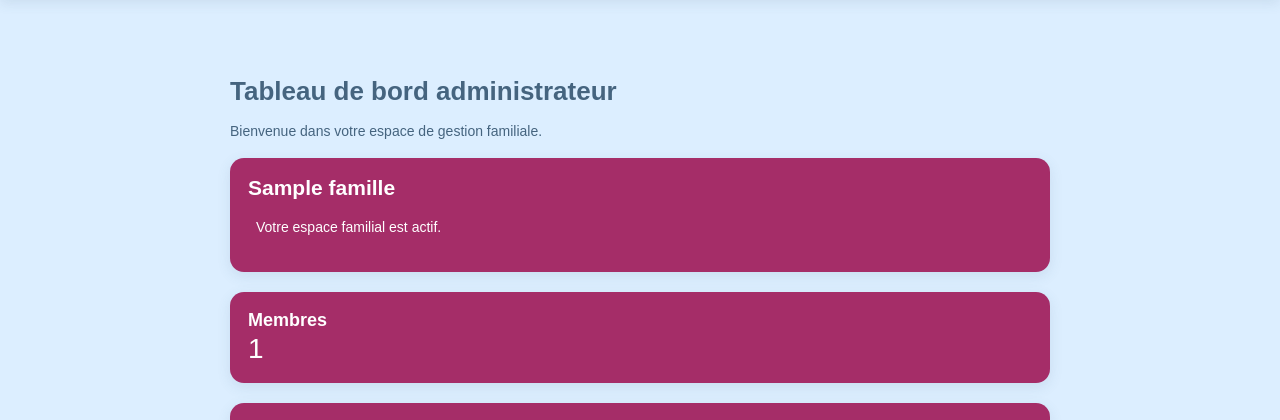
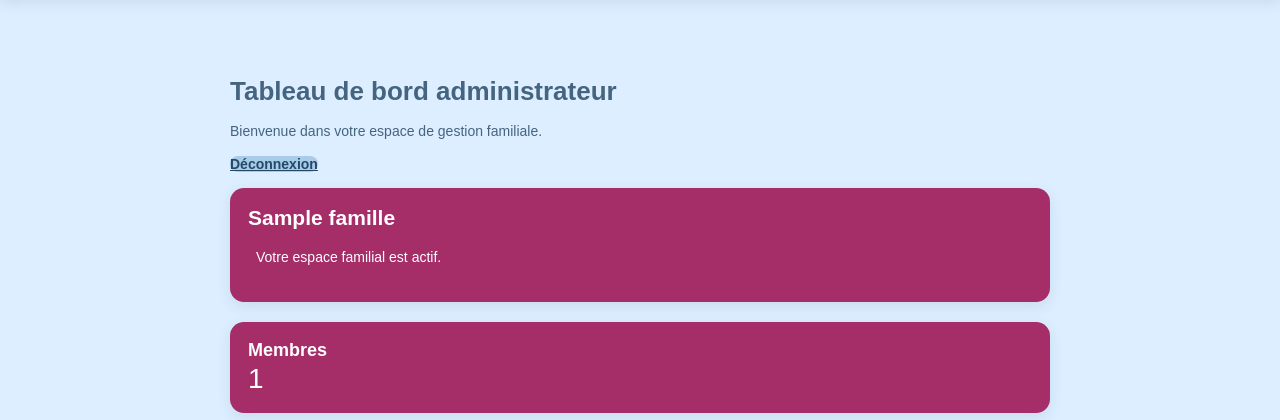
Before and after one commit to MSEDIT-1304/Dis-moi-tout, a Flask app: template templates/dashboard_admin.html in a window 1280 px wide. Shown: the part 145-565 px from the top of the page. Run offline with Flask 3, Linux system fonts and the light colour scheme; the template is opened without the code that fills it: most values are stand-ins (such as "Sample title", 1, 10 or a date in 2020).

Commit message:
Update dashboard_admin.html

```diff
--- a/templates/dashboard_admin.html
+++ b/templates/dashboard_admin.html
@@ -10,6 +10,10 @@
             <h1>Tableau de bord administrateur</h1>
             <p>Bienvenue dans votre espace de gestion familiale.</p>
         </div>
+
+        <a href="{{ url_for('logout') }}" class="member-button">
+            Déconnexion
+        </a>
     </div>
 
     {% if famille %}
```
